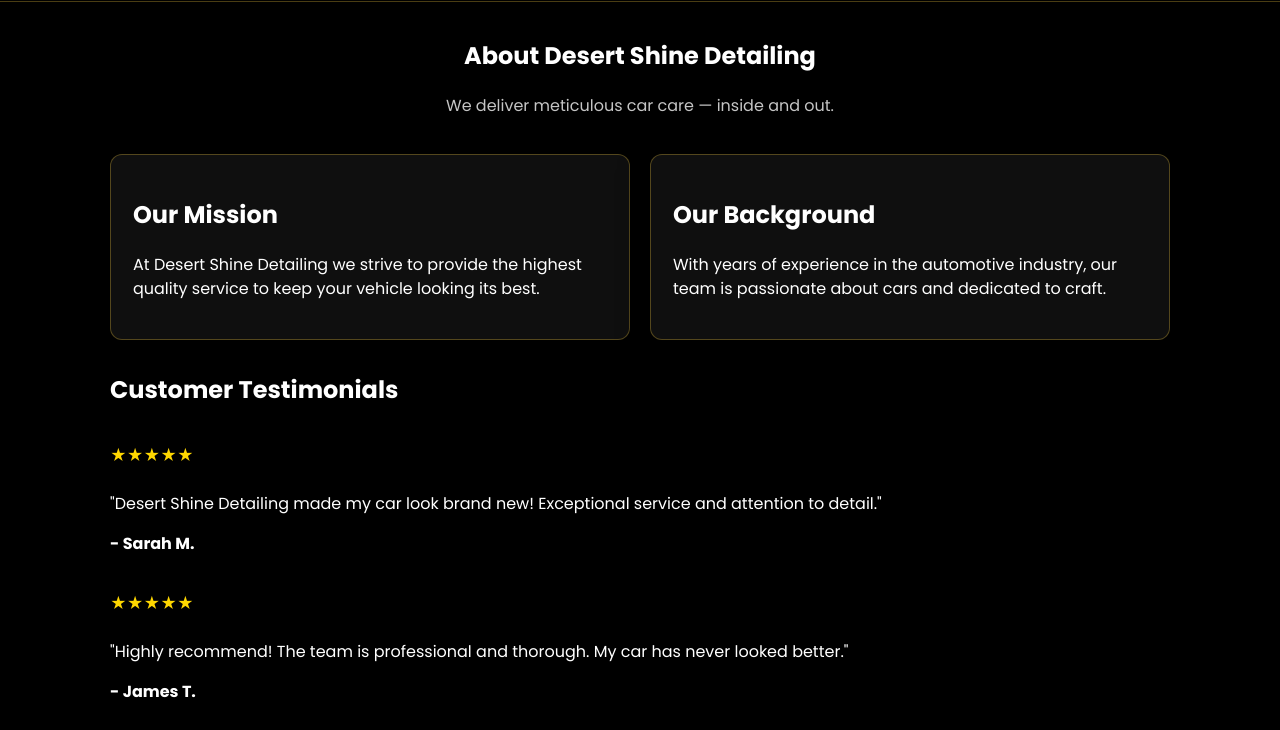
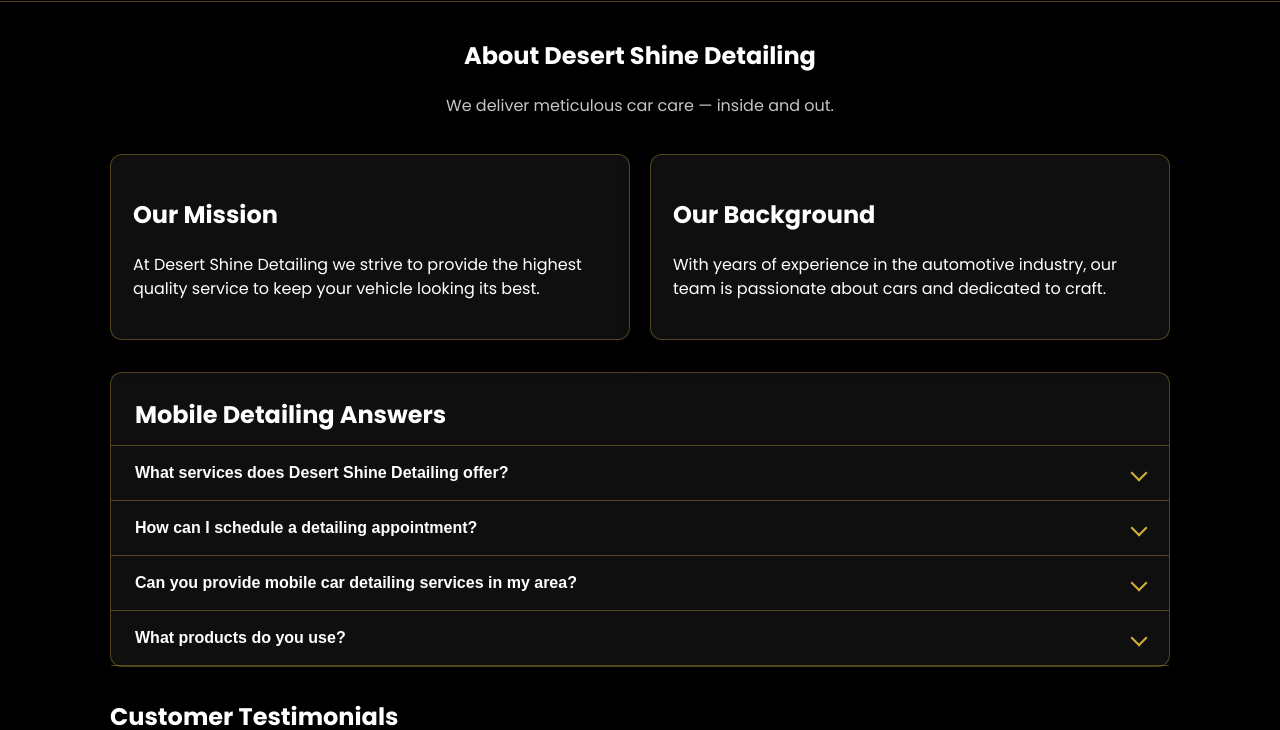
Before and after one commit to pranavreddy125/Remy_website_detailing, a website: page car-detailing-website/src/about.html in a window 1280 px wide. Shown: the part 70-800 px from the top of the page. Drawn offline with Linux system fonts and the light colour scheme.

Commit message:
polishing about us and booking sections

```diff
--- a/car-detailing-website/src/about.html
+++ b/car-detailing-website/src/about.html
@@ -51,6 +51,50 @@
           </div>
       </section>
 
+      <section class="mobile-faq">
+          <div class="card faq-card">
+              <h2>Mobile Detailing Answers</h2>
+              <div class="accordion">
+                  <article class="accordion-item">
+                      <button class="accordion-toggle" type="button" aria-expanded="false">
+                          <span>What services does Desert Shine Detailing offer?</span>
+                          <span class="chevron" aria-hidden="true"></span>
+                      </button>
+                      <div class="accordion-panel">
+                          <p>We offer interior and exterior detailing, paint polishing, ceramic coating, and maintenance washes.</p>
+                      </div>
+                  </article>
+                  <article class="accordion-item">
+                      <button class="accordion-toggle" type="button" aria-expanded="false">
+                          <span>How can I schedule a detailing appointment?</span>
+                          <span class="chevron" aria-hidden="true"></span>
+                      </button>
+                      <div class="accordion-panel">
+                          <p>Appointments can be booked directly through our website’s booking page.</p>
+                      </div>
+                  </article>
+                  <article class="accordion-item">
+                      <button class="accordion-toggle" type="button" aria-expanded="false">
+                          <span>Can you provide mobile car detailing services in my area?</span>
+                          <span class="chevron" aria-hidden="true"></span>
+                      </button>
+                      <div class="accordion-panel">
+                          <p>Yes! We travel to most locations within the Wichita metro area. Just include your address when booking.</p>
+                      </div>
+                  </article>
+                  <article class="accordion-item">
+                      <button class="accordion-toggle" type="button" aria-expanded="false">
+                          <span>What products do you use?</span>
+                          <span class="chevron" aria-hidden="true"></span>
+                      </button>
+                      <div class="accordion-panel">
+                          <p>We use premium, eco-friendly products from Meguiar’s and Chemical Guys to ensure quality results.</p>
+                      </div>
+                  </article>
+              </div>
+          </div>
+      </section>
+
       <section class="testimonials">
           <h2>Customer Testimonials</h2>
           <div class="testimonial">
@@ -84,5 +128,23 @@
   </footer>
 
   <script src="js/main.js"></script>
+  <script>
+    document.addEventListener('DOMContentLoaded', () => {
+      const toggles = document.querySelectorAll('.accordion-toggle');
+      toggles.forEach(toggle => {
+        const panel = toggle.nextElementSibling;
+        toggle.addEventListener('click', () => {
+          const isOpen = toggle.getAttribute('aria-expanded') === 'true';
+          toggle.setAttribute('aria-expanded', (!isOpen).toString());
+          toggle.closest('.accordion-item').classList.toggle('open', !isOpen);
+          if (!isOpen) {
+            panel.style.maxHeight = panel.scrollHeight + 'px';
+          } else {
+            panel.style.maxHeight = 0;
+          }
+        });
+      });
+    });
+  </script>
 </body>
 </html>
--- a/car-detailing-website/src/css/styles.css
+++ b/car-detailing-website/src/css/styles.css
@@ -115,6 +115,45 @@
 .testimonials{margin-top:32px}
 .testimonials .testimonial + .testimonial{margin-top:20px}
 .testimonials .stars{display:inline-block;margin-bottom:8px;color:var(--accent)}
+.mobile-faq{margin:32px 0}
+.mobile-faq .faq-card{padding:0}
+.mobile-faq .faq-card h2{margin:0;padding:24px 24px 12px}
+.accordion{border-top:1px solid var(--border)}
+.accordion-item{border-bottom:1px solid var(--border)}
+.accordion-toggle{
+  width:100%;
+  background:transparent;
+  color:var(--text);
+  font-size:1rem;
+  font-weight:600;
+  border:0;
+  padding:18px 24px;
+  display:flex;
+  align-items:center;
+  justify-content:space-between;
+  gap:16px;
+  cursor:pointer;
+  text-align:left;
+}
+.accordion-toggle span:first-child{transition:color .18s ease}
+.accordion-toggle:hover span:first-child{color:var(--accent)}
+.accordion-toggle .chevron{
+  width:12px;
+  height:12px;
+  border-right:2px solid var(--accent);
+  border-bottom:2px solid var(--accent);
+  transform:rotate(45deg);
+  transition:transform .2s ease;
+}
+.accordion-item.open .accordion-toggle .chevron{transform:rotate(-135deg)}
+.accordion-panel{
+  max-height:0;
+  overflow:hidden;
+  transition:max-height .3s ease;
+  padding:0 24px;
+  background:#050505;
+}
+.accordion-panel p{margin:0;padding:0 0 18px;color:var(--text)}
 
 /* Forms */
 .contact-grid{display:grid;grid-template-columns:1fr 320px;gap:28px;align-items:start}
```
